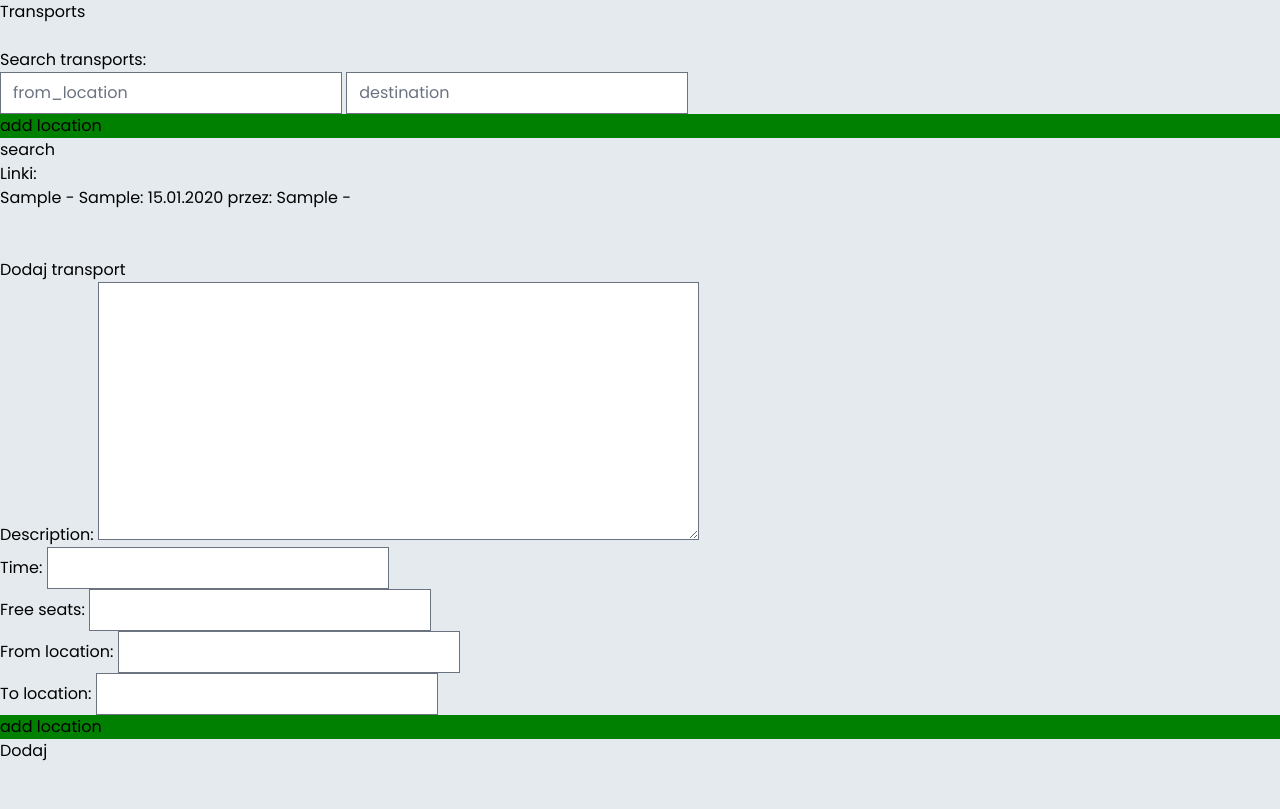
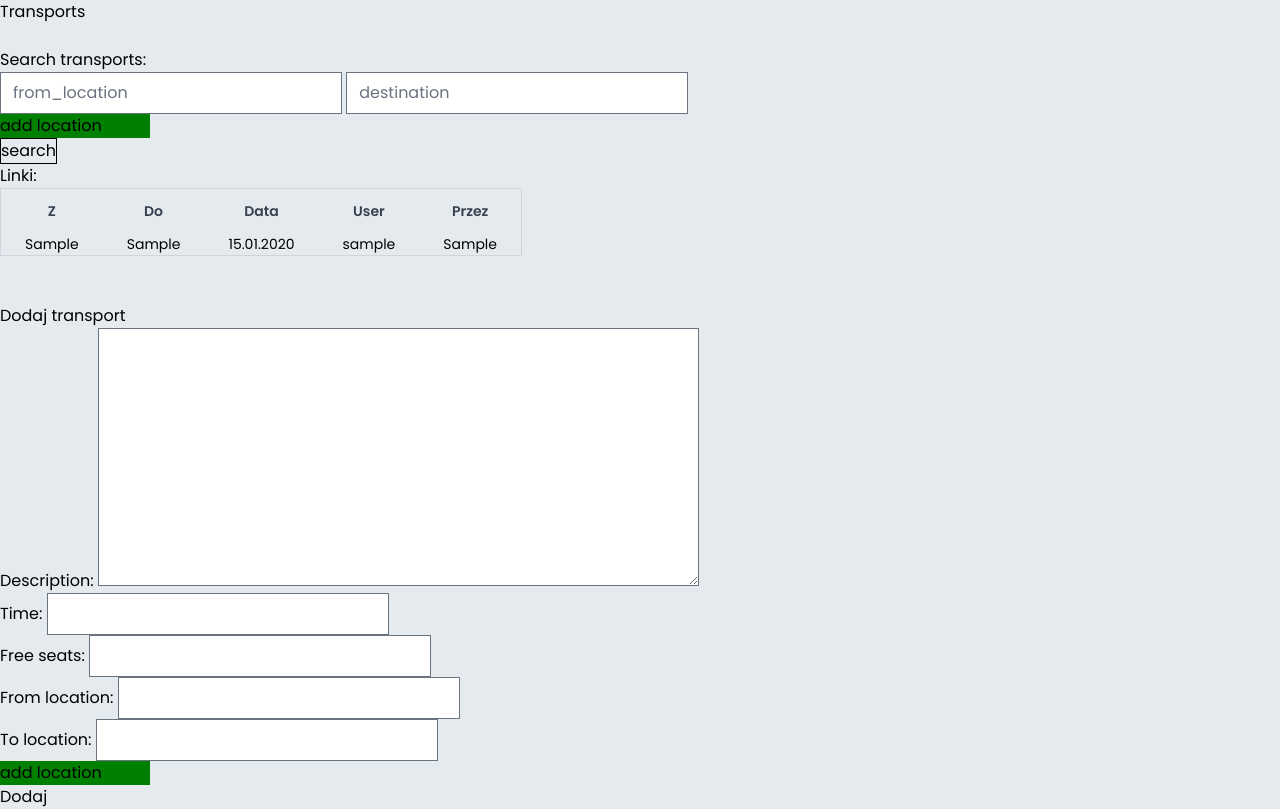
Before and after one commit to v1cttorr/UrbanBuddy, a Django app: template templates/transport/transports.html in a window 1280 px wide. Before the commit the page ends 761 px from the top, so only its background shows below. Run offline with Django 5.2, Linux system fonts and the light colour scheme; the template is opened without the code that fills it: values that come from a table or form of the project are taken from there, others are empty; tables that the repository leaves empty hold one stand-in row (values such as "Sample post"); parts of the project's set-up code (start-up, migrations or seed data) failed here and were passed over; some libraries are stand-ins or nearby versions.

Commit message:
Enhance transport search functionality and improve UI layout

```diff
--- a/templates/transport/transports.html
+++ b/templates/transport/transports.html
@@ -8,10 +8,10 @@
         <input type="text" name="from_location" placeholder="from_location">
         <input type="text" name="destination" placeholder="destination">
 
-        <div id="add_location_search" style="background-color: green;" onclick=add_location_search()>add location</div>
+        <div id="add_location_search" style="background-color: green; width: 150px;" onclick=add_location_search()>add location</div>
         <div id="locations_search"></div>
 
-        <button type="submit">search</button>
+        <button type="submit" style="border: 1px solid black;">search</button>
         <script>
             button_add_location_search = document.getElementById("add_location_search");
             function add_location_search(){
@@ -25,15 +25,39 @@
     </form>
 
     Linki: <br>
-    {% for transport in transports %}
-        <a href="drive/{{transport.id}}/">{{transport.from_location}} - {{transport.to_location}}: {{transport.time|date:"d.m.Y"}}</a>
-            przez:
-            {% for location in transport.get_transport_through %}
-                {{location}} -
-            {% endfor %}
-        </a>
-        <br>
-    {% endfor %}
+
+
+    <div class="overflow-x-auto shadow-lg rounded-lg">
+        <table class="min-w-full bg-white border border-gray-300 table-auto">
+            <thead class="bg-gray-200">
+                <tr>
+                    <th class="px-6 py-3 text-left text-sm font-semibold text-gray-700 uppercase">Z</th>
+                    <th class="px-6 py-3 text-left text-sm font-semibold text-gray-700 uppercase">Do</th>
+                    <th class="px-6 py-3 text-left text-sm font-semibold text-gray-700 uppercase">Data</th>
+                    <th class="px-6 py-3 text-left text-sm font-semibold text-gray-700 uppercase">User</th>
+                    <th class="px-6 py-3 text-left text-sm font-semibold text-gray-700 uppercase">Przez</th>
+                </tr>
+            </thead>
+            <tbody>
+
+
+                {% for transport in transports %}
+                    <tr class="border-b hover:bg-gray-50" onclick='window.location="drive/{{transport.id}}/"'>
+                        <td class="px-6 py-4 text-sm text-gray-800">{{transport.from_location}}</td>
+                        <td class="px-6 py-4 text-sm text-gray-800">{{transport.to_location}}</td>
+                        <td class="px-6 py-4 text-sm text-gray-800">{{transport.time|date:"d.m.Y"}}</td>
+                        <td class="px-6 py-4 text-sm text-gray-800">{{transport.user}}</td>
+                        <td class="px-6 py-4 text-sm text-gray-800">
+                            {% for location in transport.get_transport_through %}
+                                <span class="bg-green-200 text-green-800 py-1 px-3 rounded-full">{{location}}</span>
+                            {% endfor %}
+                        </td>
+                    </tr>
+                {% endfor %}
+            </tbody>
+        </table>
+    </div>
+
 
 
 
@@ -50,7 +74,7 @@
         <!-- DODAJ -->
 
 
-        <div id="add_location" style="background-color: green;" onclick=add_location()>add location</div>
+        <div id="add_location" style="background-color: green; width: 150px;" onclick=add_location()>add location</div>
         <div id="locations"></div>
         <script>
             button_add_location = document.getElementById("add_location");
```
Also changed, not shown: transport/views.py (+7 -1 lines).
